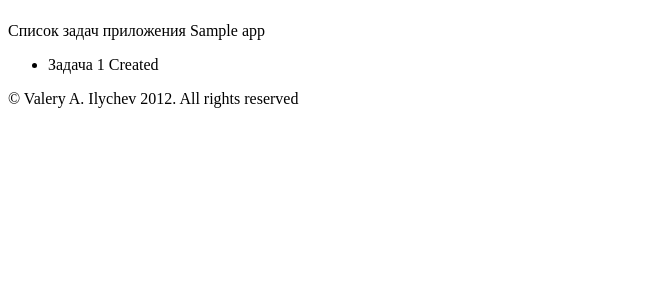
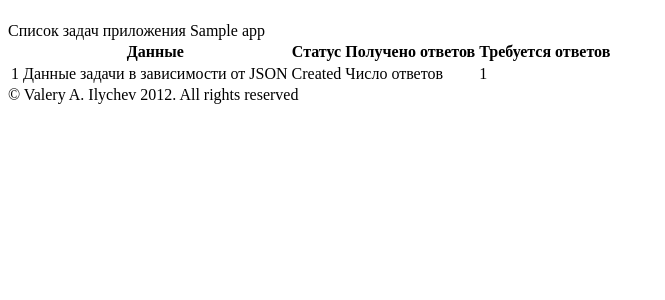
Before and after one commit to sarutobi/djask, a Django app: template crowdtask/templates/task_list.html in a window 1280 px wide. Shown: the part 84-384 px from the top of the page, without its empty margins (0-665 px from the left). Run offline with Django 3.2, Linux system fonts and the light colour scheme; tables that the repository leaves empty hold one stand-in row (values such as "Sample post"); the template is opened without the code that fills it: values that come from a table or form of the project are taken from there, most other values are stand-ins (such as "Sample title", 1, 10 or a date in 2020); parts of the project's set-up code (start-up, migrations or seed data) failed here and were passed over; some libraries are stand-ins or nearby versions.

Commit message:
Table view for app tasks

```diff
--- a/crowdtask/templates/task_list.html
+++ b/crowdtask/templates/task_list.html
@@ -3,9 +3,22 @@
 {% block content %}
 Список задач приложения {{app.name}}
 
-<ul>
+<table>
+<tr>
+<th>&nbsp;</th>
+<th>Данные</th>
+<th>Статус</th>
+<th>Получено ответов</th>
+<th>Требуется ответов</th>
+</tr>
 {% for t in tasks %}
-<li>Задача {{t.id}} {{t.get_status_display}}</li>
+<tr>
+<td>{{forloop.counter}}</td>
+<td>Данные задачи в зависимости от JSON</td>
+<td>{{t.get_status_display}}</td>
+<td>Число ответов</td>
+<td>{{t.quorum}}</td>
+</tr>
 {% endfor %}
-</ul>
+</table>
 {% endblock %}
```
